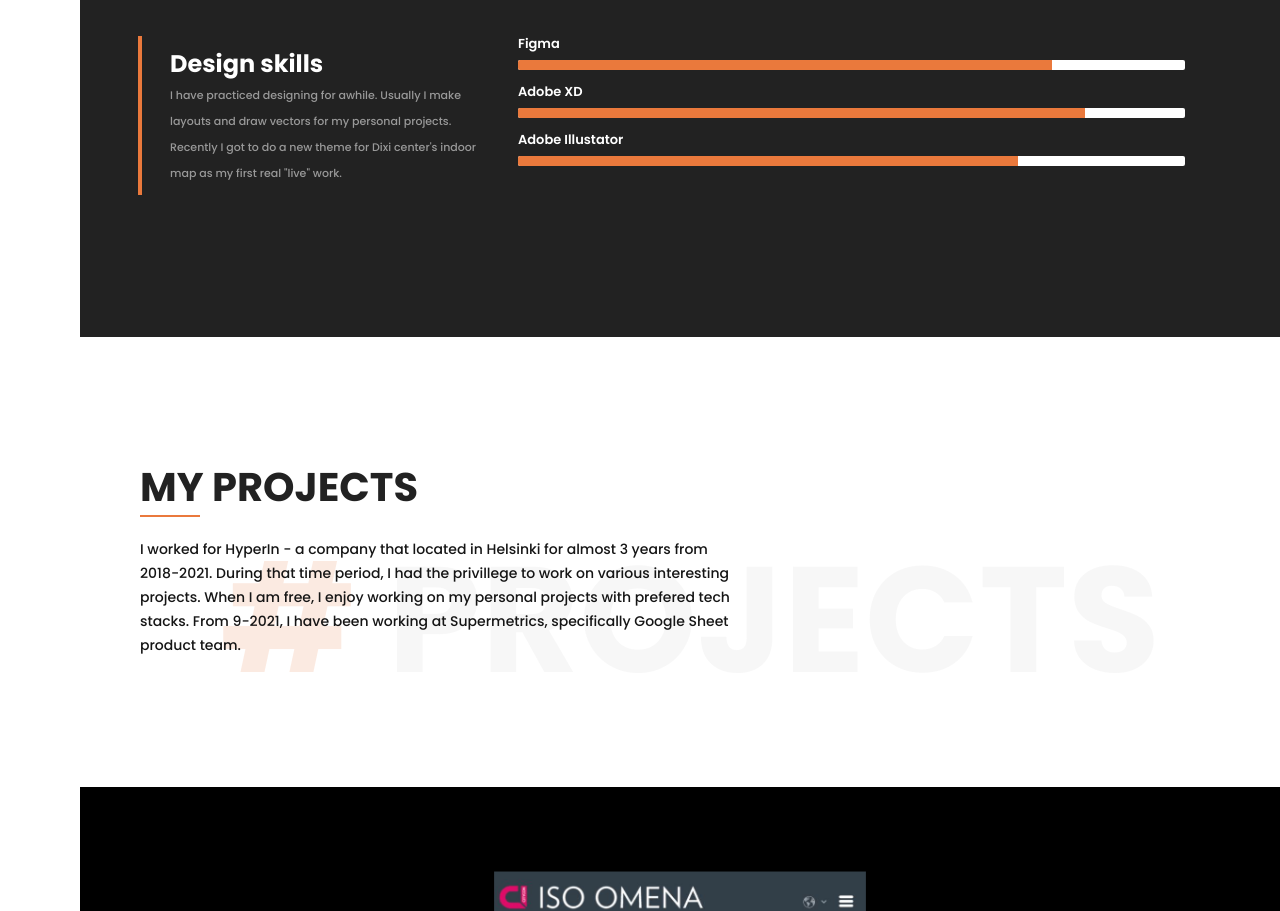
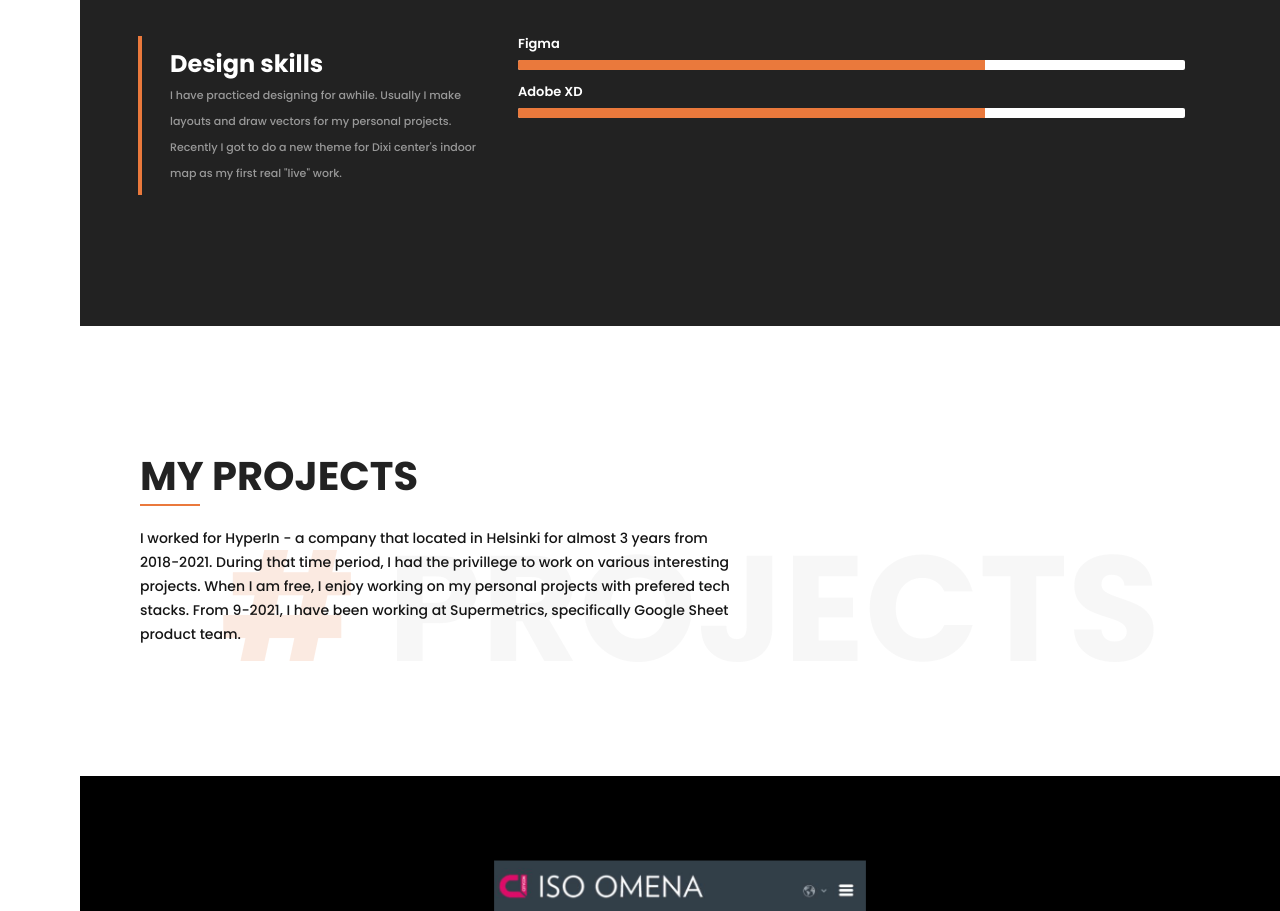
Before and after one commit to TuanDoan2193/online-cv, a React (Create React App) app: page / in a window 1280 px wide. Shown: the part 2620-3531 px from the top of the page. Built offline with nearby package versions, Linux system fonts and the light colour scheme.

Commit message:
Update Skills.js

```diff
--- a/src/components/Skills/Skills.js
+++ b/src/components/Skills/Skills.js
@@ -21,9 +21,8 @@
   ]
 
   const designSkills = [
-    { title: 'Figma', width: 'w-80' },
-    { title: 'Adobe XD', width: 'w-85' },
-    { title: 'Adobe Illustator', width: 'w-75' },
+    { title: 'Figma', width: 'w-70' },
+    { title: 'Adobe XD', width: 'w-70' },
   ]
 
   return (
```
